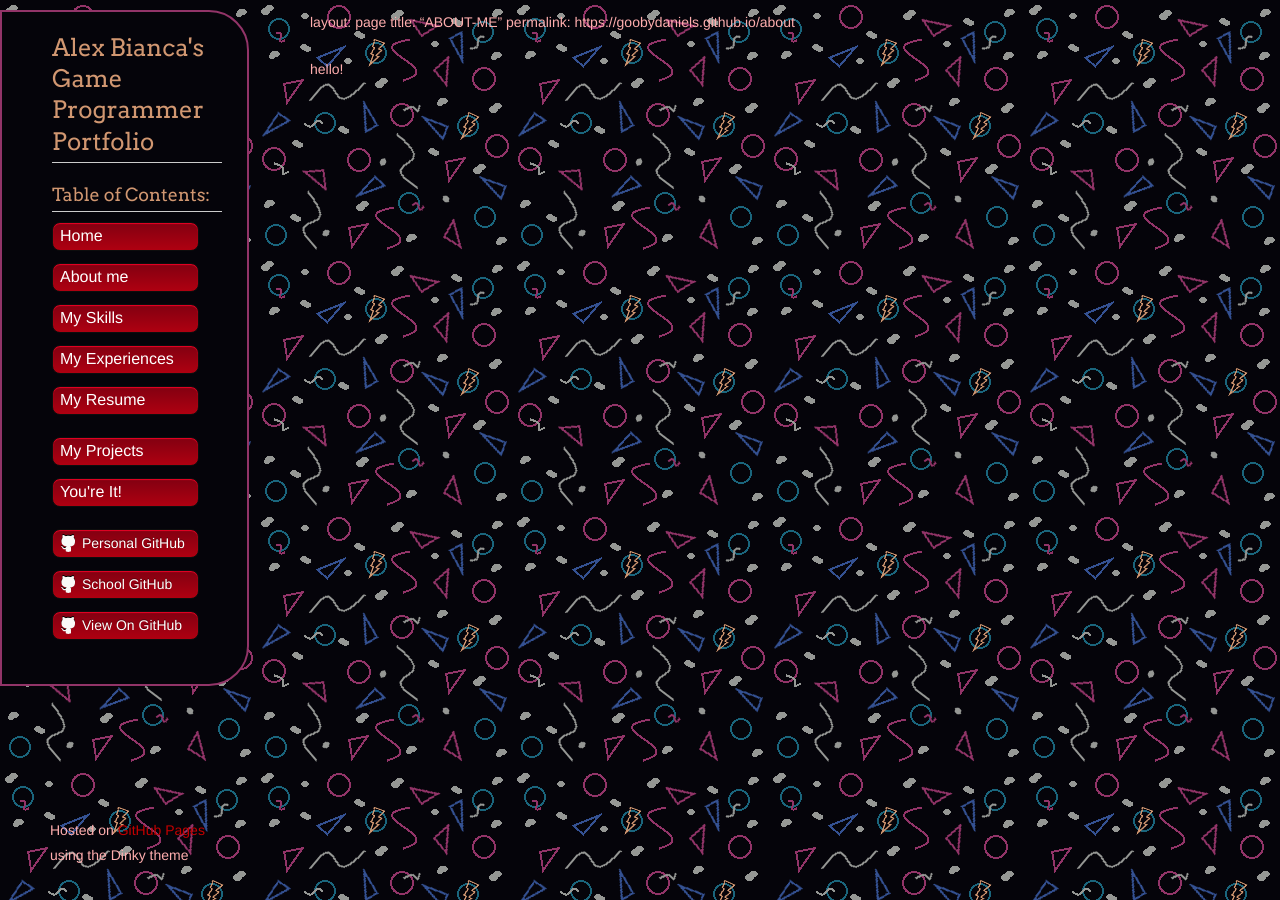
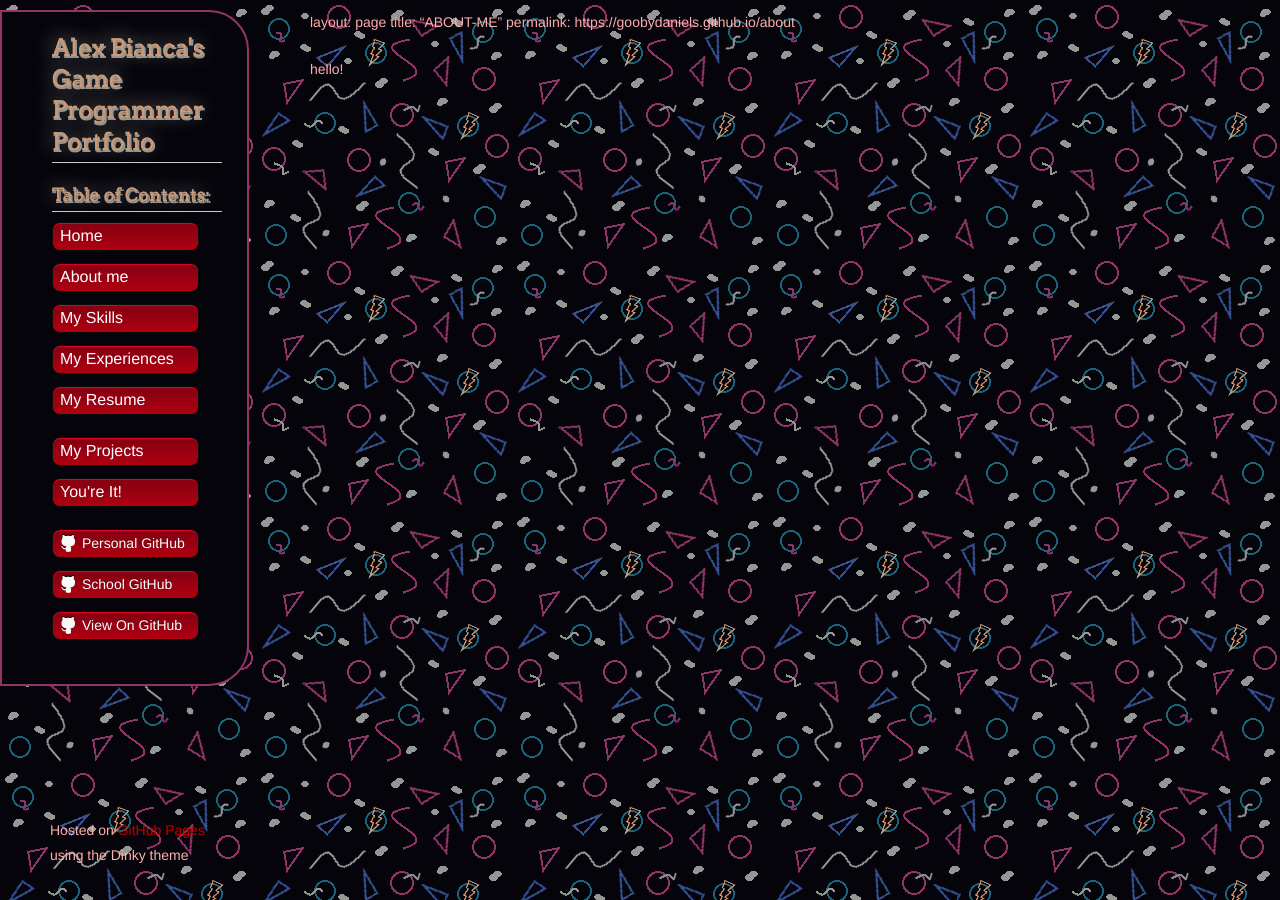
Before and after one commit to goobydaniels/goobydaniels.github.io, a Jekyll site: the page built from ABOUT-ME.md, in a window 1280 px wide. Built offline with Jekyll 4.4.1, drawn with Linux system fonts in a browser that asks for light colours; our own code applies the rules of GitHub Pages for plain Markdown files.

Commit message:
okay now highlight works

```diff
--- a/_sass/jekyll-theme-dinky.scss
+++ b/_sass/jekyll-theme-dinky.scss
@@ -61,7 +61,7 @@ h1, h2, h3, h4, h5, h6 {
   margin:20px 0 10px;
   // x offset (-20, 20 range), y offset (-20, 20 range), blur (max of 20)
   text-shadow:
-    0px 0px 20 #959794,
+    -2px -2px 20px #959794,
      0px 0px 0 #959794,
     0px  2px 0 #959794,
      2px  2px 0 #959794;
```
